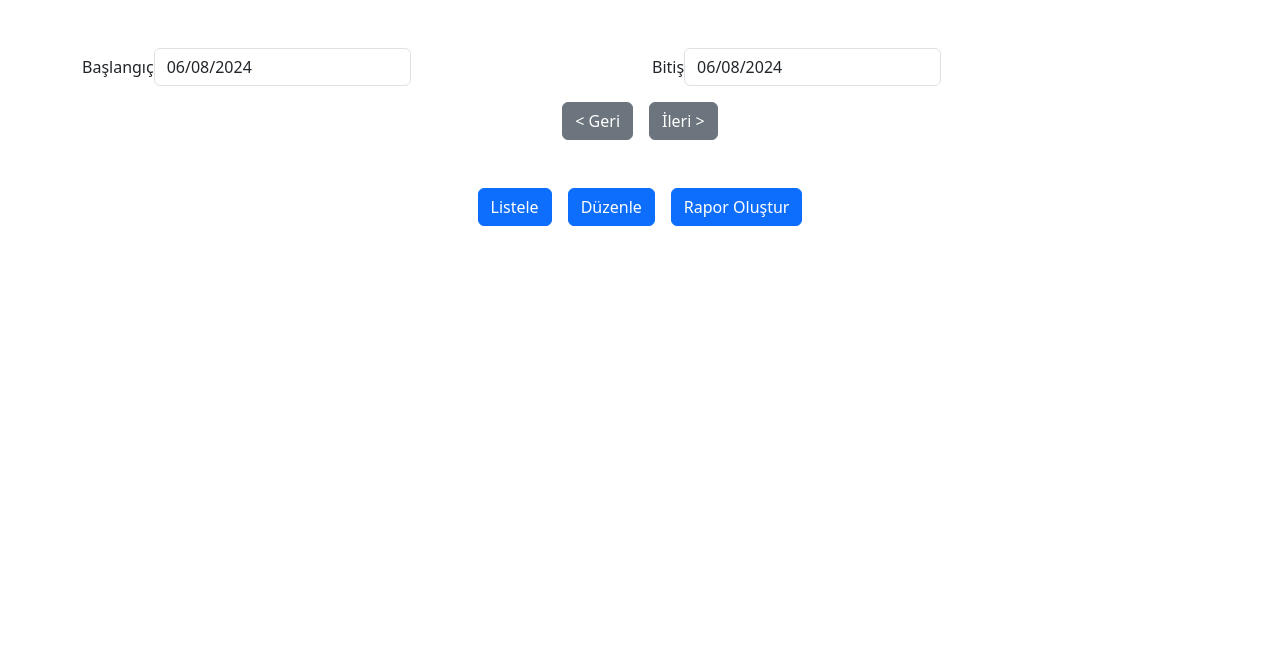
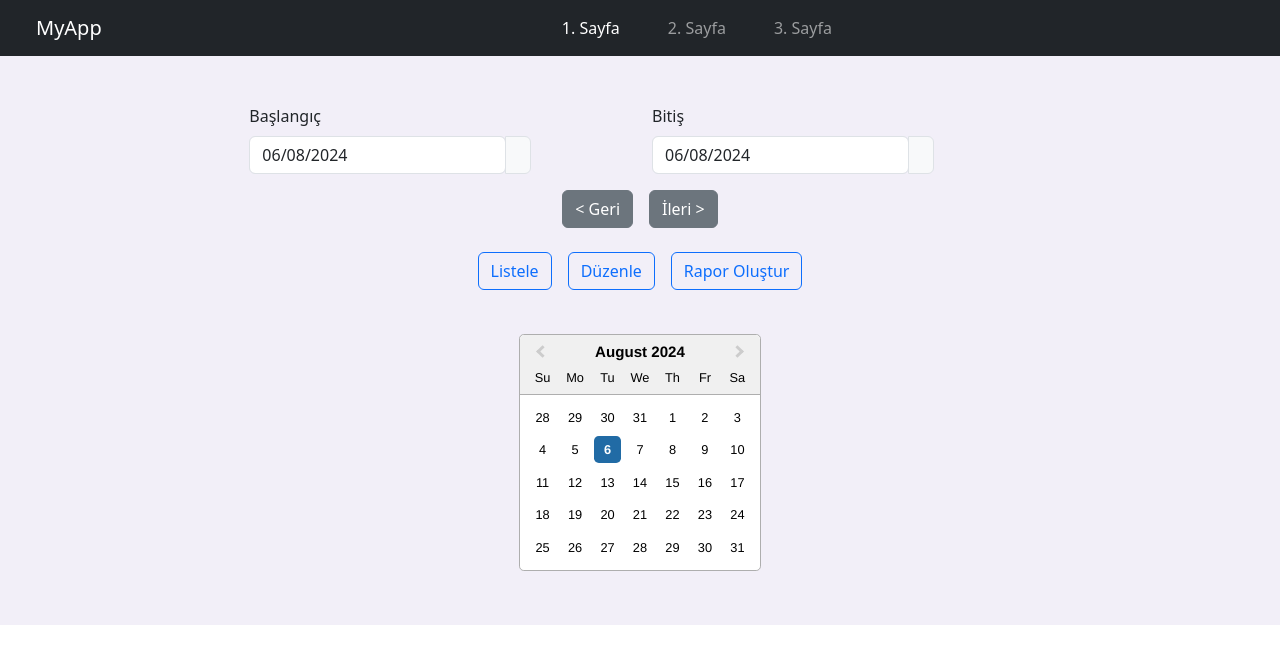
Before and after one commit to mustafakacarr/Flexible-Hours-Netas-Coop-FE, a React (Create React App) app: page /main-page in a window 1280 px wide. Shown: the top 664 px of the page. Built offline with nearby package versions, Linux system fonts and the light colour scheme.

Commit message:
navbar and calendar

```diff
--- /dev/null
+++ b/src/Components/Layout/Navbar.jsx
@@ -0,0 +1,46 @@
+import React from 'react';
+import { Link } from 'react-router-dom';
+
+function Navbar() {
+  return (
+    <nav className="navbar navbar-expand-lg navbar-dark bg-dark">
+      <div className="container-fluid justify-content-center">
+        <Link className="navbar-brand mx-4" to="/">
+          MyApp
+        </Link>
+        <button
+          className="navbar-toggler"
+          type="button"
+          data-bs-toggle="collapse"
+          data-bs-target="#navbarNav"
+          aria-controls="navbarNav"
+          aria-expanded="false"
+          aria-label="Toggle navigation"
+        >
+          <span className="navbar-toggler-icon"></span>
+        </button>
+        <div className="collapse navbar-collapse justify-content-center" id="navbarNav">
+          <ul className="navbar-nav">
+            <li className="nav-item mx-3">
+              <Link className="nav-link active" aria-current="page" to="/">
+                1. Sayfa
+              </Link>
+            </li>
+            <li className="nav-item mx-3">
+              <Link className="nav-link" to="/about">
+                2. Sayfa
+              </Link>
+            </li>
+            <li className="nav-item mx-3">
+              <Link className="nav-link" to="/contact">
+                3. Sayfa
+              </Link>
+            </li>
+          </ul>
+        </div>
+      </div>
+    </nav>
+  );
+}
+
+export default Navbar;
--- a/src/Pages/MainPage.jsx
+++ b/src/Pages/MainPage.jsx
@@ -2,6 +2,7 @@ import React, { useState } from 'react';
 import DatePicker from 'react-datepicker';
 import 'react-datepicker/dist/react-datepicker.css';
 import 'bootstrap/dist/css/bootstrap.min.css';
+import Navbar from '../Components/Layout/Navbar';
 
 function MainPage() {
   const [startDate, setStartDate] = useState(new Date());
@@ -20,11 +21,20 @@ function MainPage() {
     setEndDate(new Date(endDate.setFullYear(endDate.getFullYear() + increment)));
   };
 
+  const handleListeleClick = () => {
+    console.log('Listele button clicked');
+  };
+
   return (
-    <div className="container mt-5">
-      <div className="row">
+    <>
+      <Navbar />
+      <div className="container-fluid p-5" style={{ backgroundColor: '#F2EFF8' }}>
+        <div className="row justify-content-center">
+          <div className="col-md-8">
+            <div className="row mb-3">
               <div className="col">
-          <label>Başlangıç</label>
+                <label className="form-label">Başlangıç</label>
+                <div className="input-group">
                   <DatePicker
                     selected={startDate}
                     onChange={handleStartChange}
@@ -32,9 +42,12 @@ function MainPage() {
                     dateFormat="dd/MM/yyyy"
                     placeholderText="DD/MM/YYYY"
                   />
+                  <span className="input-group-text"><i className="bi bi-calendar"></i></span>
+                </div>
               </div>
               <div className="col">
-          <label>Bitiş</label>
+                <label className="form-label">Bitiş</label>
+                <div className="input-group">
                   <DatePicker
                     selected={endDate}
                     onChange={handleEndChange}
@@ -42,26 +55,103 @@ function MainPage() {
                     dateFormat="dd/MM/yyyy"
                     placeholderText="DD/MM/YYYY"
                   />
+                  <span className="input-group-text"><i className="bi bi-calendar"></i></span>
                 </div>
               </div>
-      <div className="row mt-3">
-        <div className="col text-center">
-          <button className="btn btn-secondary mx-2" onClick={() => handleYearChange(-1)}>
+            </div>
+            <div className="row justify-content-center">
+              <div className="col-auto">
+                <button
+                  className="btn btn-secondary mx-2"
+                  onClick={() => handleYearChange(-1)}
+                >
                   &lt; Geri
                 </button>
-          <button className="btn btn-secondary mx-2" onClick={() => handleYearChange(1)}>
+                <button
+                  className="btn btn-secondary mx-2"
+                  onClick={() => handleYearChange(1)}
+                >
                   İleri &gt;
                 </button>
               </div>
             </div>
-      <div className="row mt-5 text-center">
-        <div className="col">
-          <button className="btn btn-primary mx-2">Listele</button>
-          <button className="btn btn-primary mx-2">Düzenle</button>
-          <button className="btn btn-primary mx-2">Rapor Oluştur</button>
+            <div className="row justify-content-center mt-4">
+              <div className="col-auto">
+                <button
+                  className="btn btn-outline-primary mx-2"
+                  onClick={handleListeleClick}
+                >
+                  Listele
+                </button>
+                <button
+                  className="btn btn-outline-primary mx-2"
+                >
+                  Düzenle
+                </button>
+                <button
+                  className="btn btn-outline-primary mx-2"
+                >
+                  Rapor Oluştur
+                </button>
+              </div>
+            </div>
+            <div className="row justify-content-center mt-4">
+              <div className="col text-center">
+                <div className="calendar-container">
+                  <DatePicker
+                    selected={startDate}
+                    onChange={handleStartChange}
+                    startDate={startDate}
+                    endDate={endDate}
+                    selectsRange
+                    inline
+                    calendarClassName="custom-calendar"
+                    highlightDates={[
+                      {
+                        "react-datepicker__day--highlighted-start": [startDate],
+                        "react-datepicker__day--highlighted-end": [endDate],
+                        "react-datepicker__day--highlighted-middle": [startDate, endDate],
+                      }
+                    ]}
+                  />
                 </div>
               </div>
             </div>
+          </div>
+        </div>
+      </div>
+
+      <style jsx>{`
+        /* İlk seçilen tarihi mor yap */
+        .custom-calendar .react-datepicker__day--highlighted-start {
+          background-color: purple;
+          color: white;
+        }
+
+        /* Sonraki seçilen tarihleri lila yap */
+        .custom-calendar .react-datepicker__day--highlighted-middle,
+        .custom-calendar .react-datepicker__day--highlighted-end {
+          background-color: #F2EFF8;
+          color: #333;
+        }
+
+        .custom-calendar {
+          transform: scale(1.2); /* Takvimi büyüt */
+          max-width: 600px; /* Genişliği artır */
+          margin: auto;
+        }
+
+        .custom-calendar .react-datepicker__day,
+        .custom-calendar .react-datepicker__header {
+          font-size: 0.8em; /* Takvim içindeki metinlerin font boyutunu küçült */
+        }
+
+        /* Butonlar ile takvim arasına boşluk ekle */
+        .calendar-container {
+          margin-top: 20px;
+        }
+      `}</style>
+    </>
   );
 }
 
```
Also changed, not shown: package.json (+7 -1 lines), 1 other file (tests, documents, lock files or other folders). Lines whose indentation alone changed are shown as unchanged.
